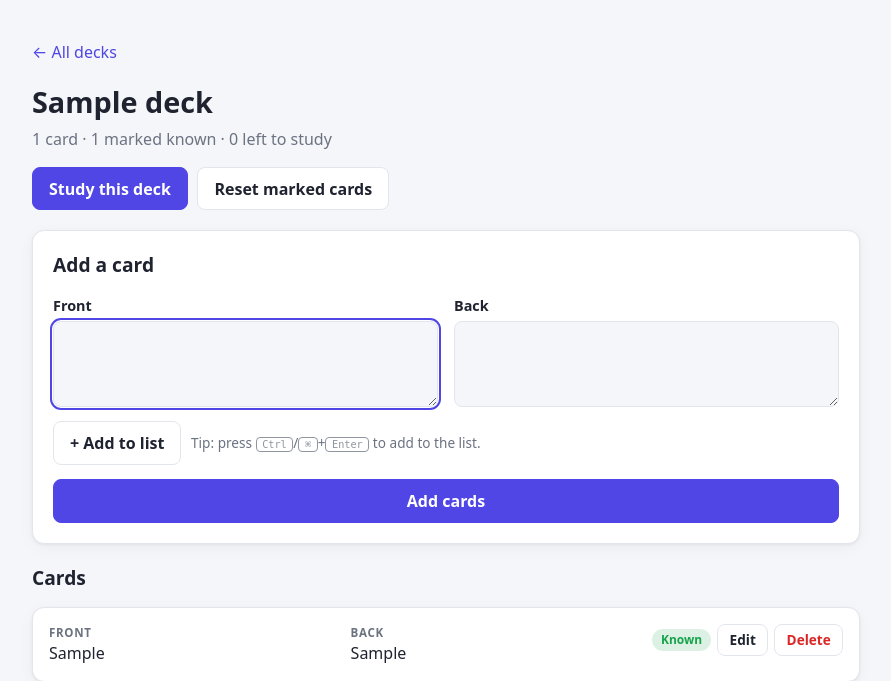
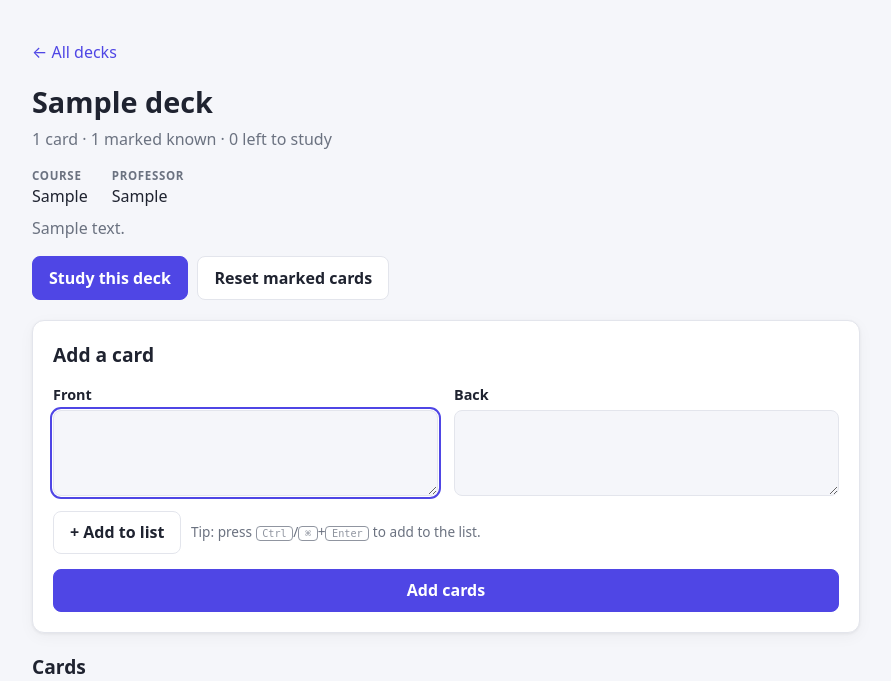
Before and after one commit to fhsiao3805/Flashcards_Website, a Flask app: page /decks/1 in a window 1280 px wide. Shown: the part 51-732 px from the top of the page, without its empty margins (194-1085 px from the left). Run offline with Flask 3, Linux system fonts and the light colour scheme; a user stored in the database is signed in; tables that the repository leaves empty hold one stand-in row (values such as "Sample post"); some libraries are stand-ins or nearby versions.

Commit message:
added description feature

```diff
--- a/app.py
+++ b/app.py
@@ -9,11 +9,14 @@ from flask_login import LoginManager, current_user, login_required, login_user,
 from flask_wtf.csrf import CSRFError, CSRFProtect
 from werkzeug.middleware.proxy_fix import ProxyFix
 
-from models import Card, Deck, User, db
+from models import Card, Deck, User, add_missing_columns, db
 
 USERNAME_RE = re.compile(r"^[A-Za-z0-9_]{3,30}$")
 MIN_PASSWORD_LENGTH = 8
 MAX_DECK_NAME = 100
+MAX_PROFESSOR = 100
+MAX_COURSE = 150
+MAX_DESCRIPTION = 500
 MAX_CARD_TEXT = 2000
 MAX_CARDS_PER_SUBMIT = 200
 
@@ -60,6 +63,7 @@ def create_app(config=None):
 
     with app.app_context():
         db.create_all()
+        add_missing_columns()
 
     register_routes(app)
     return app
@@ -229,6 +233,29 @@ def register_routes(app):
             flash("Deck renamed.", "success")
         return redirect(url_for("deck_detail", deck_id=deck.id))
 
+    @app.post("/decks/<int:deck_id>/details")
+    @login_required
+    def update_deck_details(deck_id):
+        deck = get_owned_deck(deck_id)
+        professor = request.form.get("professor", "").strip()
+        course = request.form.get("course", "").strip()
+        description = request.form.get("description", "").strip()
+
+        if len(professor) > MAX_PROFESSOR:
+            flash(f"Professor name is limited to {MAX_PROFESSOR} characters.", "error")
+        elif len(course) > MAX_COURSE:
+            flash(f"Course name is limited to {MAX_COURSE} characters.", "error")
+        elif len(description) > MAX_DESCRIPTION:
+            flash(f"Description is limited to {MAX_DESCRIPTION} characters.", "error")
+        else:
+            # All fields are optional; blank clears them.
+            deck.professor = professor or None
+            deck.course = course or None
+            deck.description = description or None
+            db.session.commit()
+            flash("Deck description saved.", "success")
+        return redirect(url_for("deck_detail", deck_id=deck.id))
+
     @app.post("/decks/<int:deck_id>/delete")
     @login_required
     def delete_deck(deck_id):
--- a/models.py
+++ b/models.py
@@ -2,6 +2,8 @@ from datetime import datetime, timezone
 
 from flask_login import UserMixin
 from flask_sqlalchemy import SQLAlchemy
+from sqlalchemy import inspect, text
+from sqlalchemy.exc import DBAPIError
 from werkzeug.security import check_password_hash, generate_password_hash
 
 db = SQLAlchemy()
@@ -38,6 +40,10 @@ class Deck(db.Model):
 
     id = db.Column(db.Integer, primary_key=True)
     name = db.Column(db.String(100), nullable=False)
+    # Optional course details shown on the deck page.
+    professor = db.Column(db.String(100))
+    course = db.Column(db.String(150))
+    description = db.Column(db.Text)
     user_id = db.Column(
         db.Integer, db.ForeignKey("users.id", ondelete="CASCADE"), nullable=False, index=True
     )
@@ -69,3 +75,28 @@ class Card(db.Model):
     known = db.Column(db.Boolean, default=False, nullable=False)
 
     deck = db.relationship("Deck", back_populates="cards")
+
+
+def add_missing_columns():
+    """Add nullable columns that were introduced after a table was first created.
+
+    db.create_all() only creates missing tables, so existing databases need the
+    new deck description columns added by hand.
+    """
+    inspector = inspect(db.engine)
+    for table in db.metadata.sorted_tables:
+        if not inspector.has_table(table.name):
+            continue
+        existing = {col["name"] for col in inspector.get_columns(table.name)}
+        for column in table.columns:
+            if column.name in existing or not column.nullable:
+                continue
+            col_type = column.type.compile(dialect=db.engine.dialect)
+            try:
+                with db.engine.begin() as conn:
+                    conn.execute(text(f'ALTER TABLE "{table.name}" ADD COLUMN "{column.name}" {col_type}'))
+            except DBAPIError:
+                # Another worker may have added it at the same moment.
+                columns = inspect(db.engine).get_columns(table.name)
+                if column.name not in {col["name"] for col in columns}:
+                    raise
--- a/static/style.css
+++ b/static/style.css
@@ -254,3 +254,11 @@ h3 { font-size: 1rem; margin: 0 0 0.5rem; }
 /* Shuffle controls on the study page */
 .shuffle-bar { justify-content: flex-end; margin-bottom: 0.75rem; }
 .badge-shuffle { background: rgba(79, 70, 229, 0.15); color: var(--primary); }
+
+/* Deck description */
+.deck-info { margin: 0.5rem 0 1rem; display: flex; flex-wrap: wrap; gap: 0.5rem 1.5rem; }
+.deck-info p { margin: 0; overflow-wrap: anywhere; }
+.deck-info .deck-description { flex-basis: 100%; color: var(--muted); }
+.deck-course { margin: 0.2rem 0 0; font-size: 0.9rem; overflow-wrap: anywhere; }
+.settings-section { border-top: 1px solid var(--border); padding-top: 1rem; }
+.optional { font-weight: 400; font-size: 0.85rem; }
--- a/templates/deck.html
+++ b/templates/deck.html
@@ -8,6 +8,13 @@
   <p class="muted">{{ deck.cards|length }} card{{ '' if deck.cards|length == 1 else 's' }}
     · {{ deck.known_count }} marked known
     · {{ deck.cards|length - deck.known_count }} left to study</p>
+  {% if deck.course or deck.professor or deck.description %}
+    <div class="deck-info">
+      {% if deck.course %}<p><span class="label">Course</span>{{ deck.course }}</p>{% endif %}
+      {% if deck.professor %}<p><span class="label">Professor</span>{{ deck.professor }}</p>{% endif %}
+      {% if deck.description %}<p class="deck-description pre">{{ deck.description }}</p>{% endif %}
+    </div>
+  {% endif %}
 </div>
 
 <div class="row actions">
@@ -89,6 +96,23 @@
     <input name="name" value="{{ deck.name }}" maxlength="100" required>
     <button type="submit" class="btn">Rename</button>
   </form>
+
+  <form method="post" action="{{ url_for('update_deck_details', deck_id=deck.id) }}" class="stack settings-section">
+    <input type="hidden" name="csrf_token" value="{{ csrf_token() }}">
+    <h3>Description <span class="muted optional">(all fields optional)</span></h3>
+    <div class="two-col">
+      <label>Course name
+        <input name="course" value="{{ deck.course or '' }}" maxlength="150" placeholder="e.g. CSEN 174: Software Engineering">
+      </label>
+      <label>Professor
+        <input name="professor" value="{{ deck.professor or '' }}" maxlength="100" placeholder="e.g. Prof. Smith">
+      </label>
+    </div>
+    <label>Course description
+      <textarea name="description" rows="3" maxlength="500" placeholder="A short description of the course">{{ deck.description or '' }}</textarea>
+    </label>
+    <div><button type="submit" class="btn">Save description</button></div>
+  </form>
   <form method="post" action="{{ url_for('delete_deck', deck_id=deck.id) }}"
         data-confirm="Delete “{{ deck.name }}” and all its cards? This cannot be undone.">
     <input type="hidden" name="csrf_token" value="{{ csrf_token() }}">
--- a/templates/decks.html
+++ b/templates/decks.html
@@ -14,6 +14,9 @@
     {% for deck in decks %}
       <li class="panel deck-tile">
         <a href="{{ url_for('deck_detail', deck_id=deck.id) }}" class="deck-name">{{ deck.name }}</a>
+        {% if deck.course or deck.professor %}
+          <p class="deck-course">{{ deck.course or '' }}{% if deck.course and deck.professor %} · {% endif %}{{ deck.professor or '' }}</p>
+        {% endif %}
         <p class="muted">{{ deck.cards|length }} card{{ '' if deck.cards|length == 1 else 's' }}
           · {{ deck.known_count }} known</p>
         <div class="row">
```
Also changed, not shown: tests/test_app.py (+36 -0 lines), README.md.
